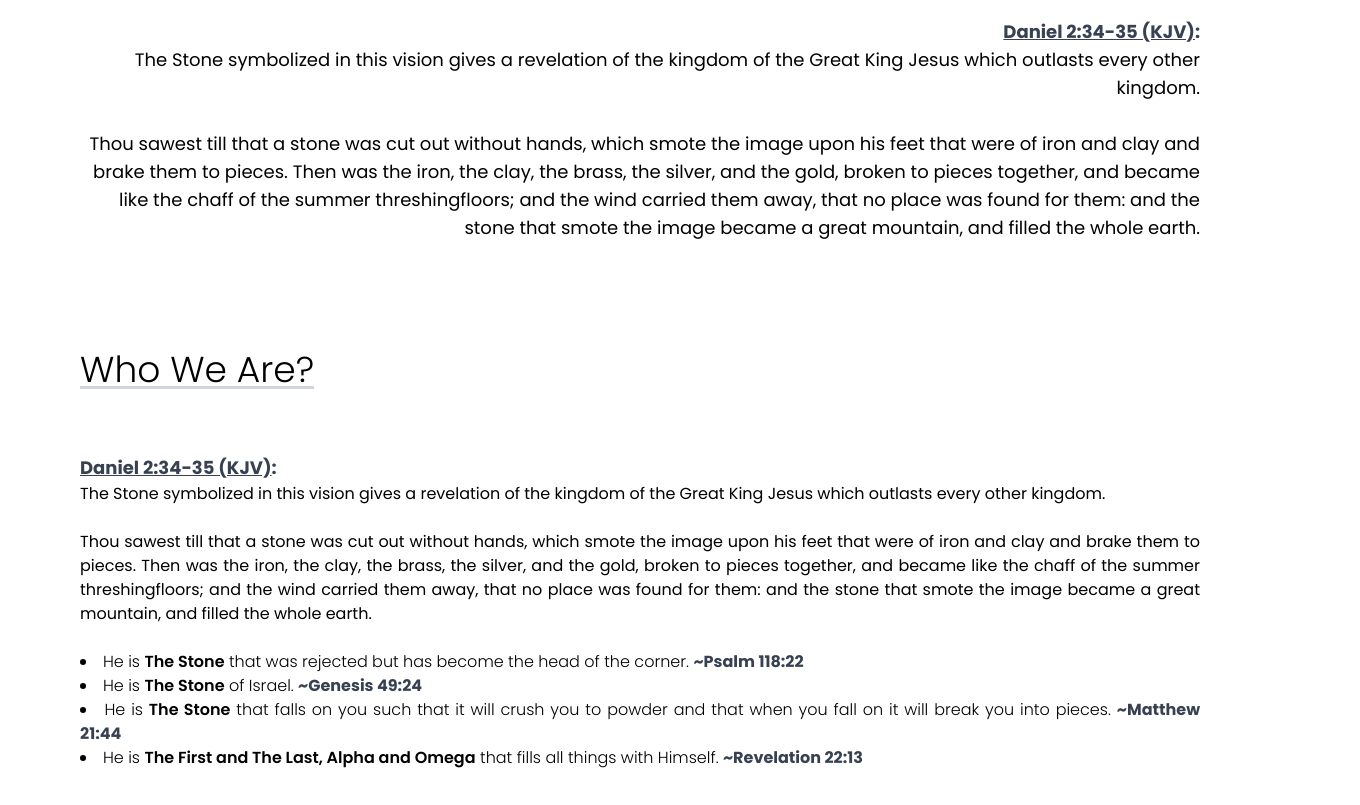
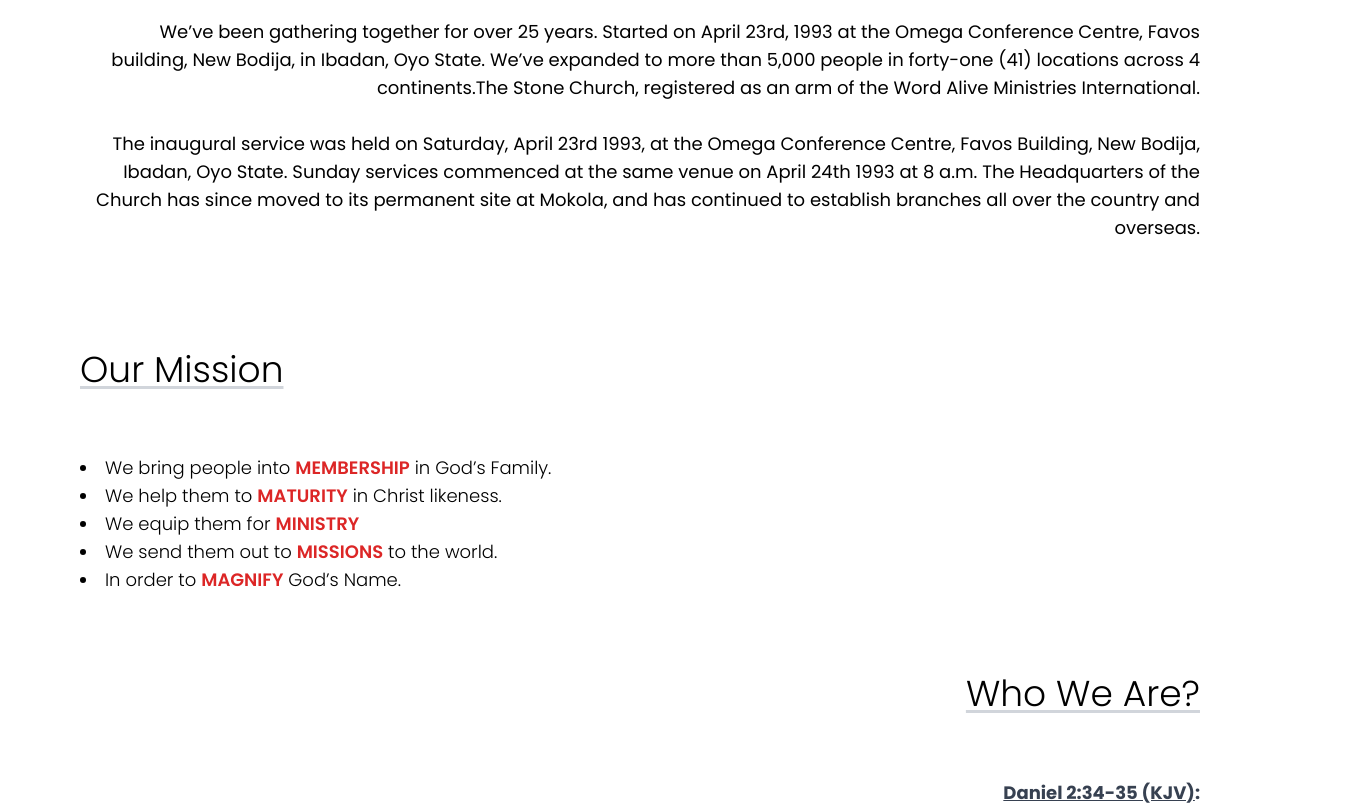
Before and after one commit to Ola4606/tsc-agugu, a React (Create React App) app: page / in a window 1280 px wide. Shown: the part 620-1425 px from the top of the page, 1360 px wide, since content can reach past the window. Before the commit the page ends 1390 px from the top, so only its background shows below. Built offline with nearby package versions, Linux system fonts and the light colour scheme.

Commit message:
Added Our Story Section

```diff
--- a/src/components/Intro.tsx
+++ b/src/components/Intro.tsx
@@ -3,11 +3,11 @@
 function Intro() {
   return (
     <div className="min-h-[200px] xsm:max-w-[350px] sm:max-w-[450px] md:max-w-[500px] lg:max-w-[650px] xl:max-w-[750px] flex flex-col justify-center items-start my-20">
-      <p className="font-bold font-inter text-xl sm:text-2xl md:text-3xl lg:text-5xl text-black">
+      <p className="font-bold font-title text-xl sm:text-2xl md:text-3xl lg:text-5xl text-black">
         Welcome to<br />The Stone Church, Agugu
       </p>
       <div className="mt-4 md:mt-8">
-        <p className="casual-text text-base md:text-lg lg:text-xl">
+        <p className="font-casual text-base md:text-lg lg:text-xl">
           We are a community of Christ followers bringing gospel renewal to our
           city and world.
         </p>
--- a/src/components/LogoNav.tsx
+++ b/src/components/LogoNav.tsx
@@ -8,13 +8,13 @@
         <img src={TSCLogo} alt="tsc-logo" className="w-[70px] h-[70px]" />
 
         <div className="ml-2">
-          <span className="font-bold font-inter text-2xl leading-none">
+          <span className="font-bold font-title text-2xl leading-none">
             THE STONE CHURCH, AGUGU
           </span>
         </div>
       </div>
 
-      <span className="font-light font-causal">
+      <span className="font-light font-casual">
         Ibadan,&nbsp;&nbsp;Nigeria.
       </span>
     </div>
--- a/src/components/Nav.tsx
+++ b/src/components/Nav.tsx
@@ -2,11 +2,11 @@
 
 function Nav() {
   return (
-    <div className="w-full h-14 bg-red-600 flex justify-end items-center pr-20 nav-text">
-      <span>Home</span>
-      <span>Audio Sermons</span>
-      <span>Giving</span>
-      <span>Get in Touch</span>
+    <div className="w-full h-14 bg-red-600 flex justify-end items-center pr-20">
+      <span className="nav-text">Home</span>
+      <span className="nav-text">Audio Sermons</span>
+      <span className="nav-text">Giving</span>
+      <span className="nav-text">Get in Touch</span>
     </div>
   );
 }
--- a/src/components/OurMission.tsx
+++ b/src/components/OurMission.tsx
@@ -1,36 +1,46 @@
-import React from 'react'
+import React from "react";
 
 function OurMission() {
   return (
-    <div className="text-end casual-text text-base md:text-lg lg:text-lg mt-20">
-    <p className="font-sans text-xl sm:text-2xl md:text-3xl lg:text-4xl font-light text-black underline underline-offset-4 decoration-gray-300 mb-16">
-      Our Mission
-    </p>
-    <span className="bible-verse text-base md:text-base lg:text-lg mb-2 underline underline-offset-1">
-      Daniel 2:34-35 (KJV)
-    </span>
-    <span className="bible-verse text-base md:text-base lg:text-lg mb-2 ">
-      :
-    </span>
-    <p>
-      The Stone symbolized in this vision gives a revelation of the kingdom of
-      the Great King Jesus which outlasts every other kingdom.{" "}
-    </p>
-    <br />
-    <p>
-      Thou sawest till that a stone was cut out without hands, which smote the
-      image upon his feet that were of iron and clay and brake them to pieces.
-      Then was the iron, the clay, the brass, the silver, and the gold, broken
-      to pieces together, and became like the chaff of the summer
-      threshingfloors; and the wind carried them away, that no place was found
-      for them: and the stone that smote the image became a great mountain,
-      and filled the whole earth.
-    </p>
-    <br />
+    <div className="text-justify mt-20 text-lg">
+      <p className="font-light font-casual text-xl sm:text-2xl md:text-3xl lg:text-4xl text-black underline underline-offset-4 decoration-gray-300 mb-16">
+        Our Mission
+      </p>
 
+      <ul className="list-disc list-inside font-light font-casual">
+        <li>
+          <span>
+            We bring people into{" "}
+            <span className="font-semibold text-red-600">MEMBERSHIP</span> in God’s Family.
+          </span>
+        </li>
 
-  </div>
-  )
+        <li>
+          <span>
+            We help them to <span className="font-semibold text-red-600">MATURITY</span> in
+            Christ likeness.
+          </span>
+        </li>
+        <li>
+          <span>
+            We equip them for <span className="font-semibold text-red-600">MINISTRY</span>
+          </span>
+        </li>
+        <li>
+          <span>
+            We send them out to <span className="font-semibold text-red-600">MISSIONS</span>{" "}
+            to the world.
+          </span>
+        </li>
+        <li>
+          <span>
+            In order to <span className="font-semibold text-red-600">MAGNIFY</span> God’s
+            Name.
+          </span>
+        </li>
+      </ul>
+    </div>
+  );
 }
 
-export default OurMission
+export default OurMission;
--- a/src/components/OurStory.tsx
+++ b/src/components/OurStory.tsx
@@ -1,12 +1,14 @@
 import React from "react";
 
 function OurStory() {
-  <div className="text-justify mt-20">
-      <p className="font-light font-causal text-xl sm:text-2xl md:text-3xl lg:text-4xl text-black underline underline-offset-4 decoration-gray-300 mb-16">
+  return (
+
+    <div className="text-end mt-20 text-lg">
+      <p className="font-light font-casual text-xl sm:text-2xl md:text-3xl lg:text-4xl text-black underline underline-offset-4 decoration-gray-300 mb-16">
       Our Story
       </p>
 
-      <div className="font-causal text-base">
+      <div className="font-casual">
 
       <p>
         We’ve been gathering together for over 25 years. Started on April 23rd,
@@ -31,6 +33,8 @@
 
 
     </div>
+
+  );
 }
 
 export default OurStory;
--- a/src/components/WhoWeAre.tsx
+++ b/src/components/WhoWeAre.tsx
@@ -2,8 +2,8 @@
 
 function WhoWeAre() {
   return (
-    <div className="text-justify mt-20">
-      <p className="font-light font-causal text-xl sm:text-2xl md:text-3xl lg:text-4xl text-black underline underline-offset-4 decoration-gray-300 mb-16">
+    <div className="text-end mt-20 text-lg">
+      <p className="font-light font-casual text-xl sm:text-2xl md:text-3xl lg:text-4xl text-black underline underline-offset-4 decoration-gray-300 mb-16">
         Who We Are?
       </p>
       <span className="bible-verse text-base md:text-base lg:text-lg mb-2 underline underline-offset-1">
@@ -12,7 +12,7 @@
       <span className="bible-verse text-base md:text-base lg:text-lg mb-2 ">
         :
       </span>
-      <div className="font-causal text-base">
+      <div className="font-casual">
 
       <p>
         The Stone symbolized in this vision gives a revelation of the kingdom of
@@ -33,7 +33,7 @@
       </div>
 
 
-      <ul className="list-disc list-inside font-light font-causal">
+      <ul className="list-disc list-inside font-light font-casual">
         <li>
           <span>
             He is <span className="font-semibold">The Stone</span> that was
--- a/src/index.css
+++ b/src/index.css
@@ -663,16 +663,12 @@
   text-align: end;
 }
 
-.font-inter{
+.font-title{
   font-family: Inter;
 }
 
-.font-causal{
+.font-casual{
   font-family: Poppins;
-}
-
-.font-sans{
-  font-family: ui-sans-serif, system-ui, -apple-system, BlinkMacSystemFont, "Segoe UI", Roboto, "Helvetica Neue", Arial, "Noto Sans", sans-serif, "Apple Color Emoji", "Segoe UI Emoji", "Segoe UI Symbol", "Noto Color Emoji";
 }
 
 .text-xl{
@@ -688,6 +684,11 @@
 .text-2xl{
   font-size: 1.5rem;
   line-height: 2rem;
+}
+
+.text-lg{
+  font-size: 1.125rem;
+  line-height: 1.75rem;
 }
 
 .font-bold{
@@ -709,6 +710,11 @@
 .text-black{
   --tw-text-opacity: 1;
   color: rgb(0 0 0 / var(--tw-text-opacity));
+}
+
+.text-red-600{
+  --tw-text-opacity: 1;
+  color: rgb(220 38 38 / var(--tw-text-opacity));
 }
 
 .underline{
@@ -745,13 +751,6 @@
   font-weight: 700;
   --tw-text-opacity: 1;
   color: rgb(55 65 81 / var(--tw-text-opacity));
-}
-
-.casual-text{
-  font-family: Poppins;
-  font-weight: 400;
-  --tw-text-opacity: 1;
-  color: rgb(0 0 0 / var(--tw-text-opacity));
 }
 
 @media (min-width: 640px){
@@ -805,14 +804,14 @@
     line-height: 1.75rem;
   }
 
+  .lg\:text-4xl{
+    font-size: 2.25rem;
+    line-height: 2.5rem;
+  }
+
   .lg\:text-lg{
     font-size: 1.125rem;
     line-height: 1.75rem;
-  }
-
-  .lg\:text-4xl{
-    font-size: 2.25rem;
-    line-height: 2.5rem;
   }
 }
 
--- a/src/input.css
+++ b/src/input.css
@@ -4,15 +4,10 @@
 @tailwind components;
 @tailwind utilities;
 
-
 .nav-text {
-    @apply font-inter font-semibold text-white text-base ml-20 cursor-pointer
+  @apply font-title font-semibold text-white text-base ml-20 cursor-pointer;
 }
 
 .bible-verse {
-    @apply font-causal font-bold text-gray-700
+  @apply font-casual font-bold text-gray-700;
 }
-
-.casual-text {
-    @apply font-causal font-normal text-black
-}
--- a/tailwind.config.js
+++ b/tailwind.config.js
@@ -4,8 +4,8 @@
   theme: {
     extend: {
       fontFamily: {
-        inter: "Inter",
-        causal: "Poppins",
+        title: "Inter",
+        casual: "Poppins",
       },
     },
   },
```
